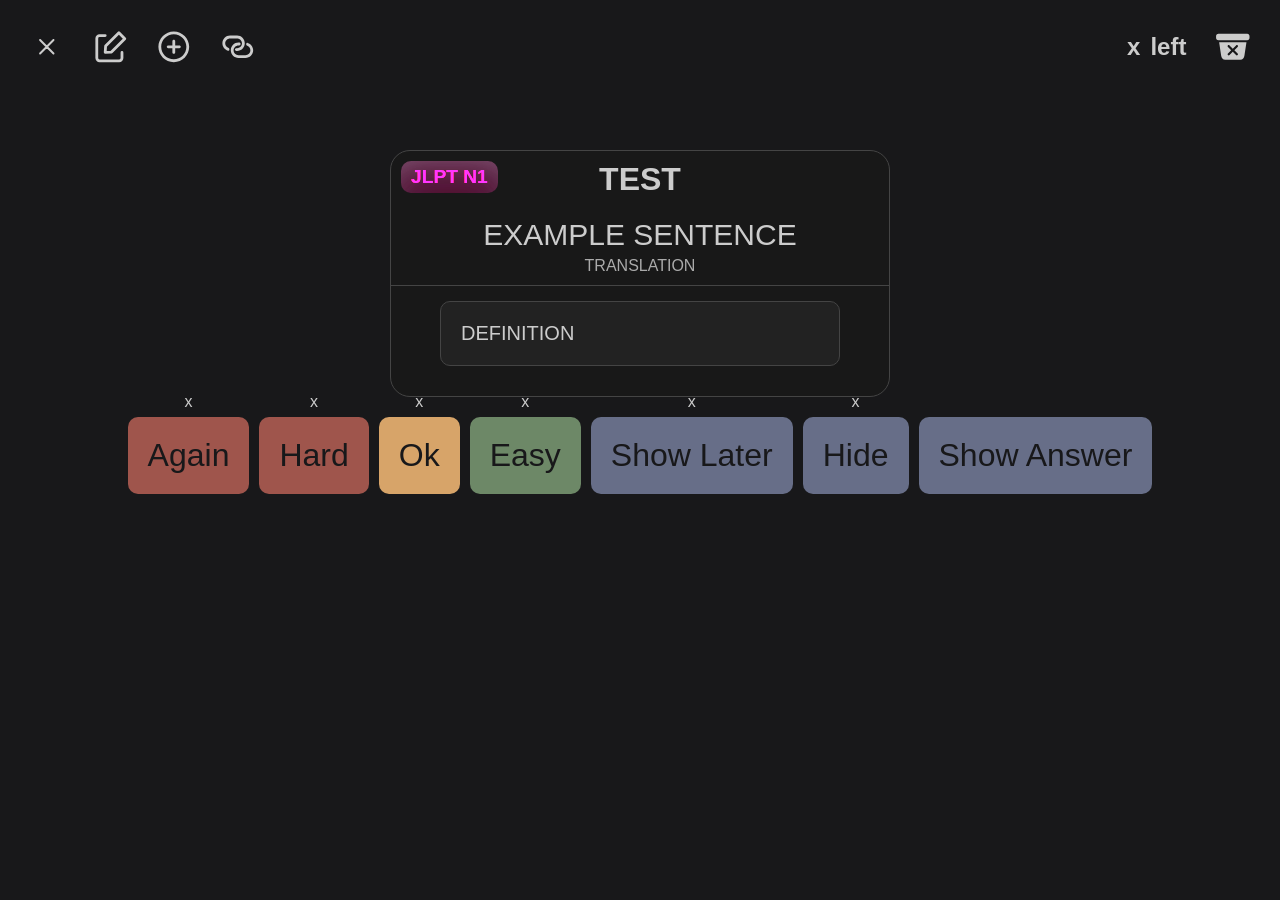
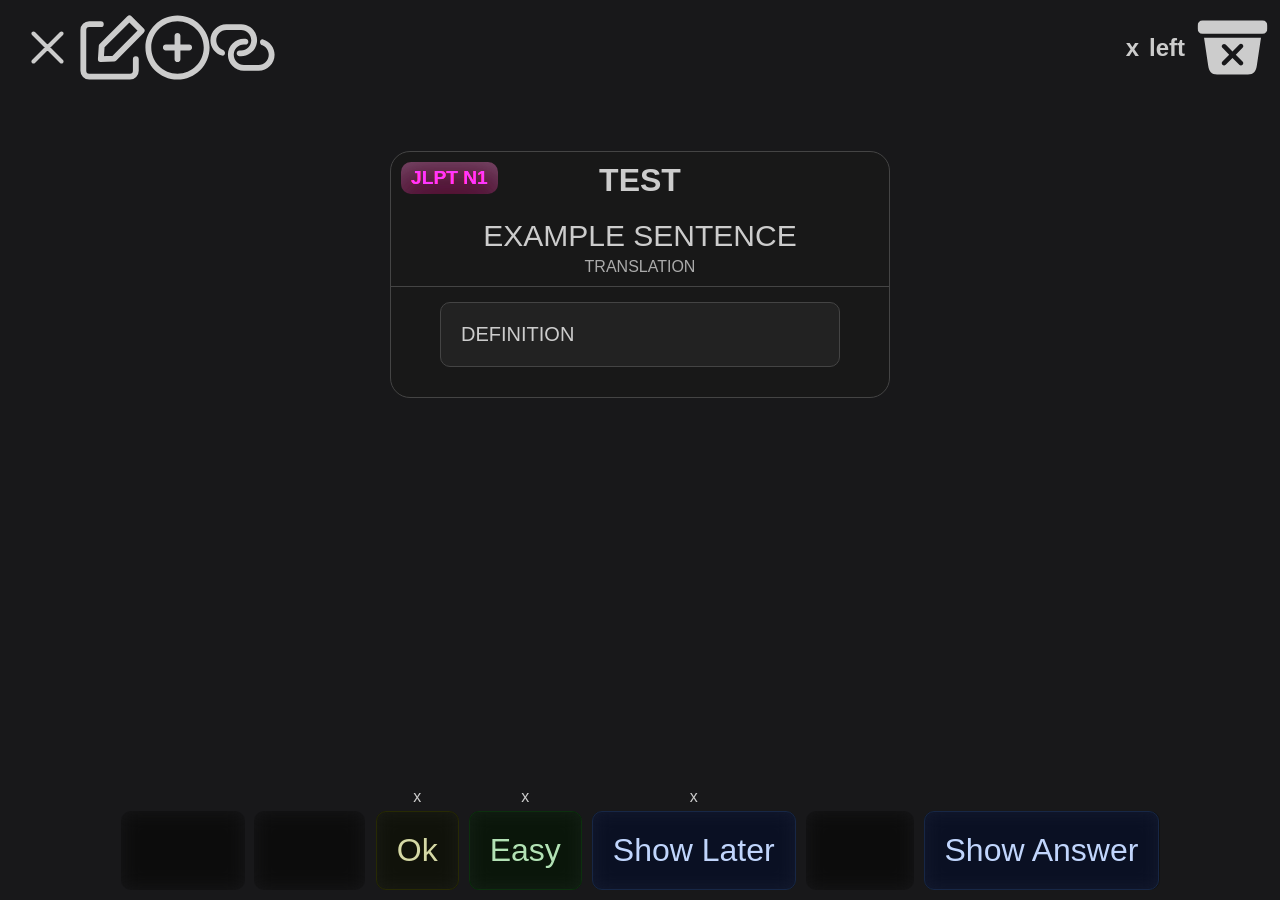

Fixed bug with "Already Known (Hide)" and "Remove Flashcard" buttons + Keyboard shortcuts + Changed UI, Glass UI is now in flashcards (the same as reader)

--- a/pages/flashcard_style.css
+++ b/pages/flashcard_style.css
@@ -364,6 +364,8 @@ body:not(.dark) .card-c .defined {
     gap:10px;
     align-items: center;
     overflow:auto;
+    padding-bottom:120px;
+    padding-top:95px;
 }
 .nav{
     display:flex;
@@ -371,6 +373,11 @@ body:not(.dark) .card-c .defined {
     justify-content: space-between;
     align-items: center;
     padding:20px;
+    position:absolute;
+    top:0;
+    width:100%;
+    box-sizing: border-box;
+    z-index:100;
 }
 .nav .btn{
     width:50px;
@@ -382,6 +389,17 @@ body:not(.dark) .card-c .defined {
     justify-content: center;
     align-items: center;
     aspect-ratio: 1;
+}
+.nav h1{
+    display:flex;
+    justify-content: center;
+    align-items: center;
+    user-select: none;
+}
+.nav .btn img, .nav .btn svg{
+    height:35px !important;
+    width:35px !important;
+    transform:scale(2);
 }
 .nav .btn:hover{
     background:#333;
@@ -420,7 +438,12 @@ body:not(.dark) .nav .btn svg{
     justify-content: center;
     align-items: center;
     gap:10px;
-    padding:10px;
+    position:absolute;
+    bottom:0;
+    width:100%;
+    box-sizing: border-box;
+    padding: 30px 10px 10px;
+    height:120px;
 }
 .buttons .btn{
     padding:20px;
@@ -450,32 +473,43 @@ body:not(.dark) .buttons .btn::after{
 body:not(.dark) .buttons .btn{
     color:#eee;
 }
+.buttons .btn{
+    border:1px solid #481d1d !important;
+    background: rgba(255, 0, 0, 0.1) !important;
+    backdrop-filter: grayscale(1) brightness(0.5) blur(10px) !important;
+    color:#ffc8c8 !important;
+}
 .hard,.again{
-    background: var(--red);
+    filter:hue-rotate(0deg);
 }
 body:not(.dark) .hard, body:not(.dark) .again{
     background: var(--dim-red);
 }
 .medium{
     background: var(--yellow);
+    filter:hue-rotate(74deg);
 }
 body:not(.dark) .medium{
     background: var(--dim-yellow);
 }
 .easy{
     background: var(--green);
+    filter:hue-rotate(122deg);
 }
 body:not(.dark) .easy{
     background: var(--dim-green);
 }
 .buttons .btn.already-known{
     background: var(--blue);
+    filter:hue-rotate(230deg);
 }
 .buttons .btn.show-answer{
     background: var(--blue);
+    filter:hue-rotate(230deg);
 }
 .buttons .btn.postpone{
     background: var(--blue);
+    filter:hue-rotate(230deg);
 }
 body:not(.dark) .buttons .btn.already-known,body:not(.dark) .buttons .btn.show-answer,body:not(.dark) .buttons .btn.postpone{
     background: var(--dim-blue);
@@ -496,6 +530,7 @@ body:not(.dark) .buttons .btn.already-known,body:not(.dark) .buttons .btn.show-a
     width:100%;
     height:100%;
     display:flex;
+    opacity:0;
 }
 .progress-c .progress-bar > div{
     height:100%;
